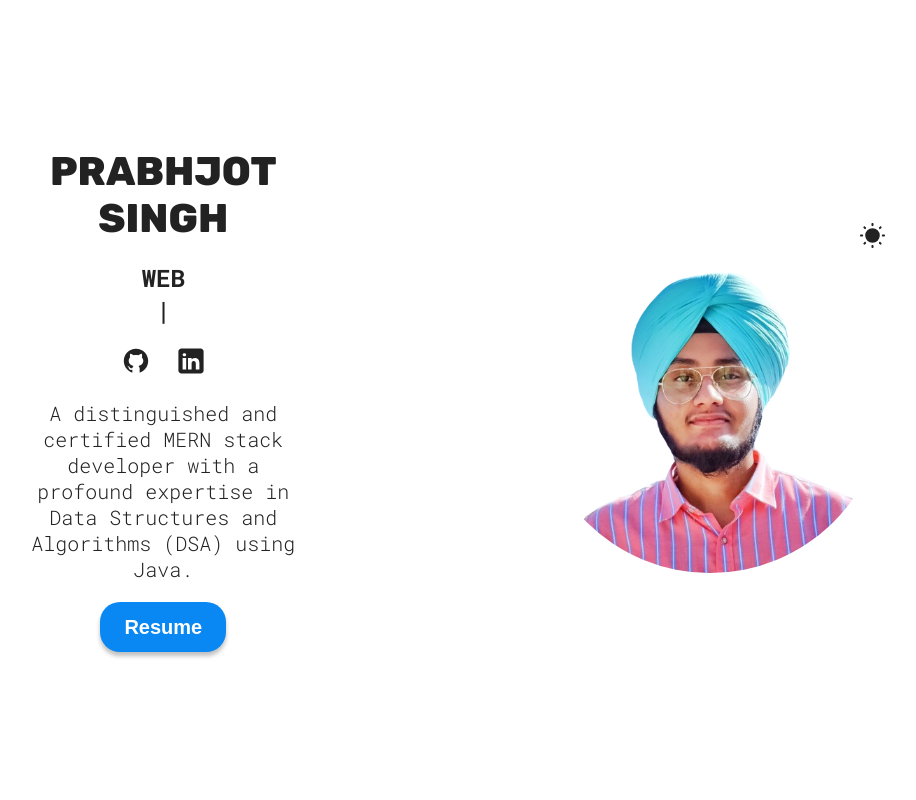
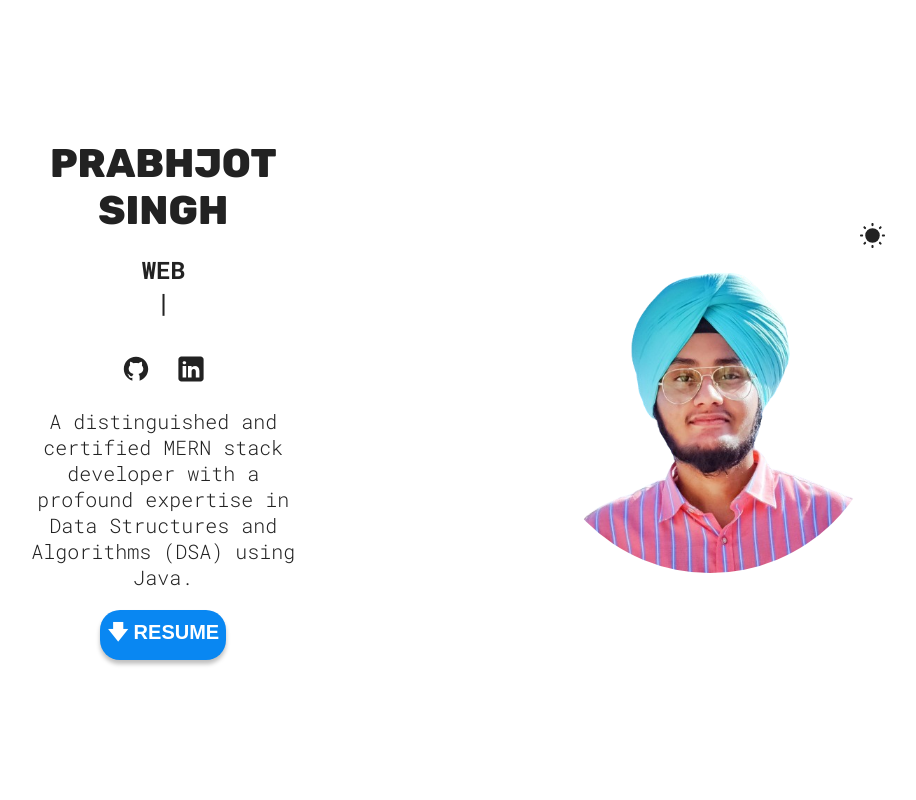
Before and after one commit to pr7bh/Portfolio, a React (Vite) app: page / in a window 1280 px wide. Shown: the top 800 px of the page, without its empty margins (188-1104 px from the left). Built offline with nearby package versions, Linux system fonts and the light colour scheme.

Commit message:
second commit

```diff
--- a/src/sections/Hero/Hero.jsx
+++ b/src/sections/Hero/Hero.jsx
@@ -68,9 +68,12 @@ function Hero() {
           <br />
           Singh
         </h1>
+        <div className={styles.movingtext}>
         <h2 className="type-wrapper">
-          <span className="role" ref={typedElement}></span>
-        </h2>
+            <span className="role" ref={typedElement}></span>
+          </h2>
+        </div>
+
         <span>
 
           <a href="https://github.com/pr7bh" target="_blank">
@@ -84,7 +87,7 @@ function Hero() {
         A distinguished and certified MERN stack developer with a profound expertise in Data Structures and Algorithms (DSA) using Java.
         </p>
         <a href={CV} download>
-          <button className="hover">Resume</button>
+          <button className="hover">🡇 RESUME</button>
         </a>
       </div>
     </section>
--- a/src/sections/Hero/HeroStyles.module.css
+++ b/src/sections/Hero/HeroStyles.module.css
@@ -108,3 +108,8 @@
     }
   }
 }
+
+.movingtext{
+  min-height: 80px;
+  margin-bottom: 0px;
+}
```
